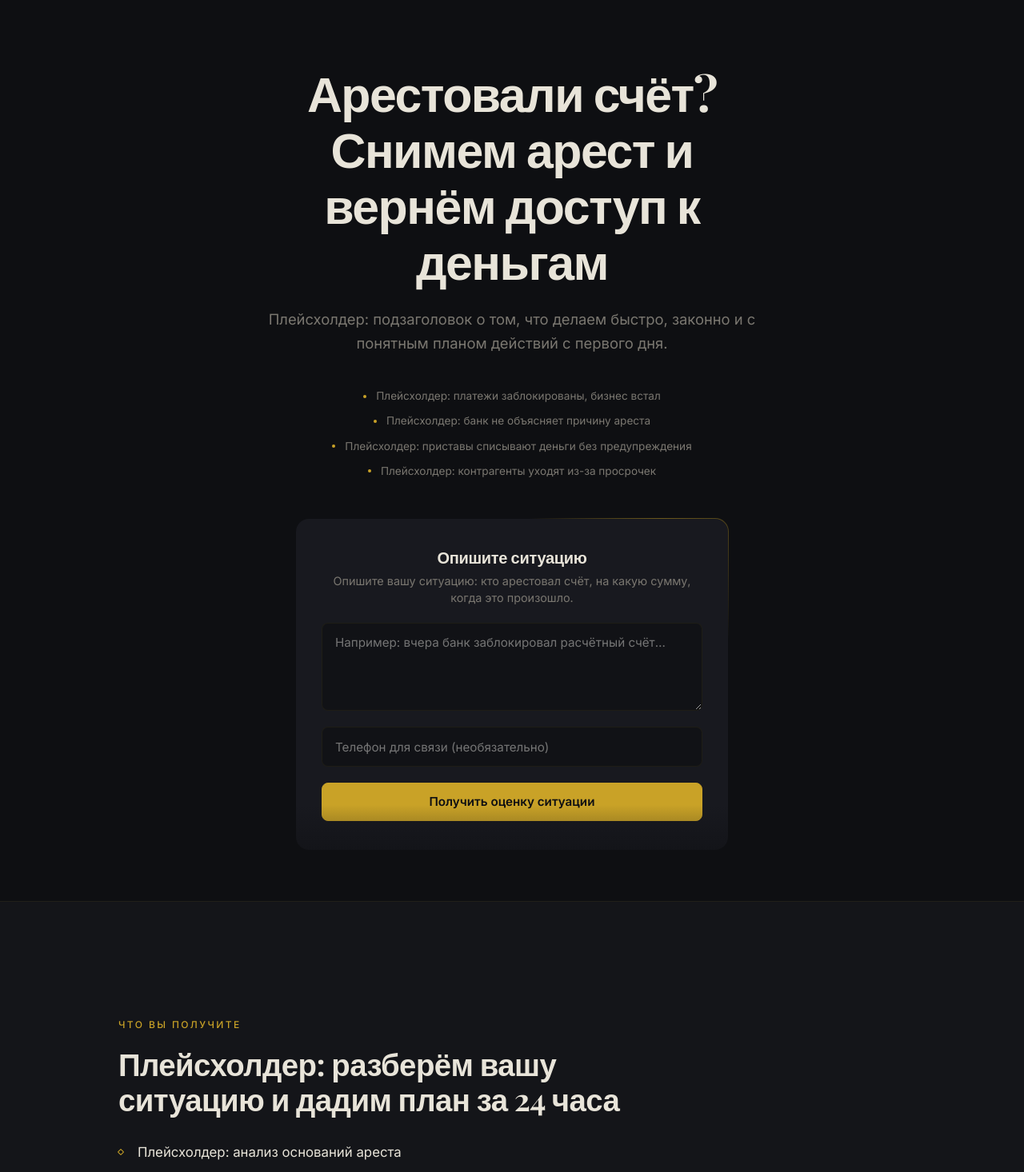
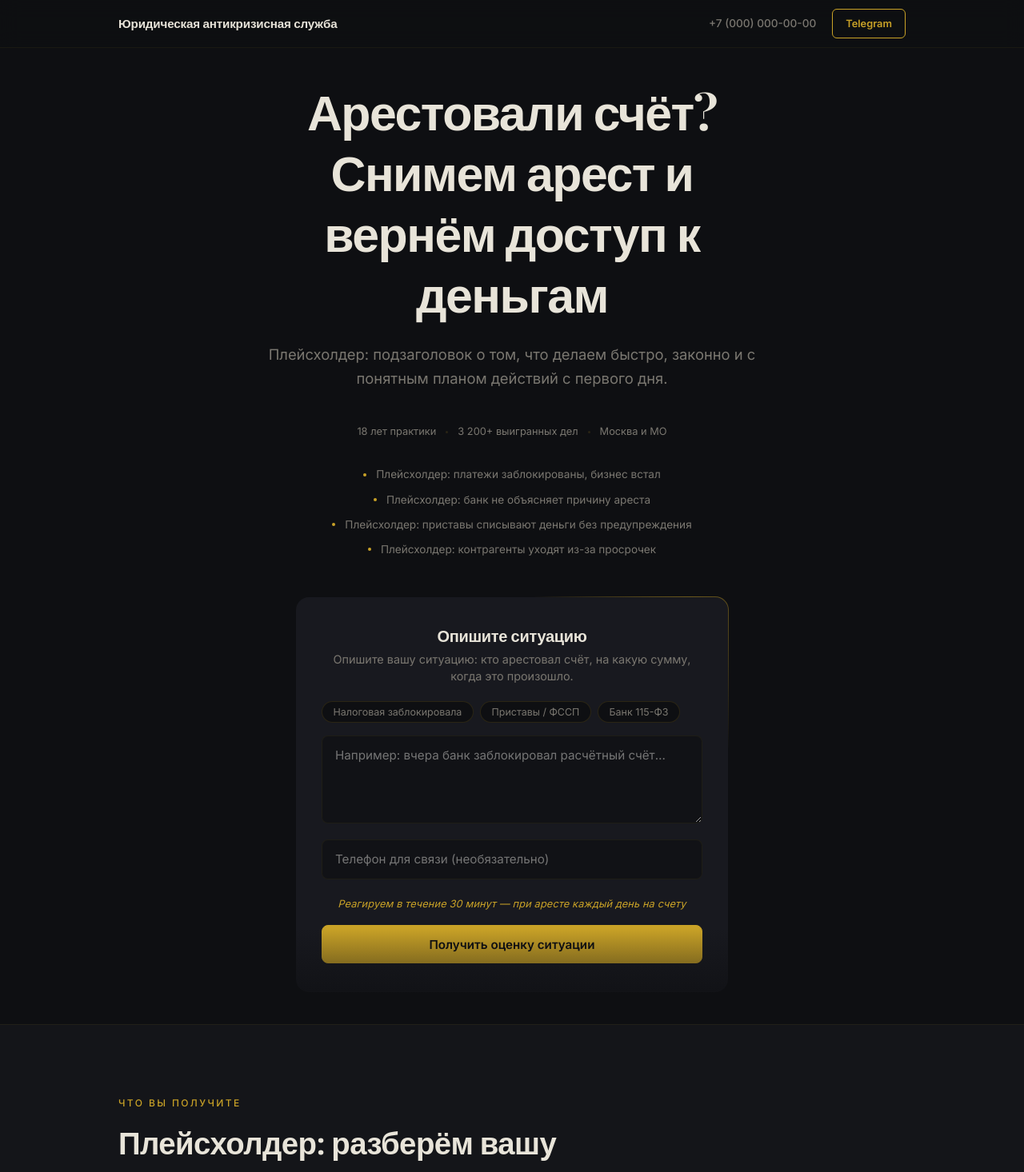
Before and after one commit to edmonddantes2802-ux/YurKom, a Next.js app: page /arest-scheta in a window 1280 px wide. Shown: the top 1466 px of the page at 80% size. Built offline with nearby package versions, Linux system fonts and the light colour scheme; no server answers; a web font is replaced by a local one.

Commit message:
landing polish: header, spacing, hero trust, repeat CTA, form hints

```diff
--- a/app/[slug]/page.tsx
+++ b/app/[slug]/page.tsx
@@ -3,9 +3,11 @@ import { notFound } from 'next/navigation';
 import { landings } from '@/content/landings';
 import { legalServiceSchema, faqSchema } from '@/lib/schema';
 import ScrollReveal from '@/components/ScrollReveal';
+import Header from '@/components/Header';
 import Hero from '@/components/Hero';
 import Offer from '@/components/Offer';
 import Cases from '@/components/Cases';
+import RepeatCTA from '@/components/RepeatCTA';
 import Steps from '@/components/Steps';
 import FAQ from '@/components/FAQ';
 import Footer from '@/components/Footer';
@@ -51,12 +53,15 @@ export default async function LandingPage({ params }: Props) {
         dangerouslySetInnerHTML={{ __html: JSON.stringify(jsonLd) }}
       />
       <ScrollReveal />
+      <Header />
       <main>
         <Hero landing={landing} />
         <Offer offer={landing.offer} />
         <Cases cases={landing.cases} />
+        <RepeatCTA />
         <Steps steps={landing.steps} />
         <FAQ faq={landing.faq} />
+        <RepeatCTA />
       </main>
       <Footer />
     </>
--- a/app/globals.css
+++ b/app/globals.css
@@ -27,7 +27,8 @@
   --container-wide: 1200px;
   --radius:         10px;
   --radius-lg:      16px;
-  --section-gap:    clamp(5rem, 12vw, 9rem);
+  --section-gap:    clamp(3rem, 7vw, 5.5rem);
+  --header-h:       60px;
 
   /* Анимации */
   --ease-out-expo: cubic-bezier(0.16, 1, 0.3, 1);
@@ -38,7 +39,7 @@
    Сброс
    ========================================================================== */
 *, *::before, *::after { box-sizing: border-box; margin: 0; padding: 0; }
-html { scroll-behavior: smooth; }
+html { scroll-behavior: smooth; scroll-padding-top: calc(var(--header-h) + 1rem); }
 
 body {
   background: var(--color-bg);
@@ -65,6 +66,7 @@ h1, h2, h3 {
 h1 {
   font-size: clamp(2.4rem, 5.5vw, 3.8rem);
   letter-spacing: -0.025em;
+  line-height: 1.25;
 }
 
 h2 {
@@ -151,7 +153,8 @@ a:hover { color: var(--color-accent-hover); }
   display: flex;
   align-items: center;
   justify-content: center;
-  padding-block: clamp(4rem, 10vh, 7rem) clamp(3rem, 8vh, 5rem);
+  padding-top: calc(var(--header-h) + clamp(2rem, 5vh, 4rem));
+  padding-bottom: clamp(2rem, 5vh, 4rem);
   position: relative;
 }
 
@@ -226,6 +229,169 @@ a:hover { color: var(--color-accent-hover); }
     align-items: center;
   }
 }
+
+/* ---- Trust markers (под подзаголовком) ---------------------------------- */
+.hero-trust {
+  display: flex;
+  flex-wrap: wrap;
+  justify-content: center;
+  align-items: center;
+  gap: 0.25rem 0;
+  margin-bottom: 2rem;
+  font-size: 0.8rem;
+  color: var(--color-text-muted);
+}
+
+.hero-trust span {
+  white-space: nowrap;
+}
+
+.hero-trust .sep {
+  width: 3px;
+  height: 3px;
+  border-radius: 50%;
+  background: var(--color-border-strong);
+  display: inline-block;
+  margin: 0 0.75rem;
+  vertical-align: middle;
+}
+
+@media (max-width: 640px) {
+  .hero-trust { flex-direction: column; gap: 0.35rem; }
+  .hero-trust .sep { display: none; }
+}
+
+/* ---- Urgency badge (над кнопкой формы) --------------------------------- */
+.urgency-badge {
+  display: block;
+  text-align: center;
+  font-size: 0.8rem;
+  color: var(--color-accent);
+  margin-bottom: 1rem;
+  letter-spacing: 0.01em;
+  font-style: italic;
+}
+
+/* ==========================================================================
+   Header — sticky, blur backdrop
+   ========================================================================== */
+.site-header {
+  position: fixed;
+  top: 0;
+  left: 0;
+  right: 0;
+  z-index: 100;
+  height: var(--header-h);
+  display: flex;
+  align-items: center;
+  background: rgba(14, 15, 18, 0.8);
+  backdrop-filter: blur(12px);
+  -webkit-backdrop-filter: blur(12px);
+  border-bottom: 1px solid var(--color-border);
+  transition: background 0.3s;
+}
+
+.header-inner {
+  display: flex;
+  align-items: center;
+  justify-content: space-between;
+  width: 100%;
+  max-width: var(--container-max);
+  margin: 0 auto;
+  padding: 0 clamp(1.5rem, 5vw, 3rem);
+}
+
+.header-logo {
+  font-family: var(--font-serif);
+  font-size: 0.95rem;
+  font-weight: 700;
+  color: var(--color-text);
+  text-decoration: none;
+  letter-spacing: -0.01em;
+  white-space: nowrap;
+  transition: color 0.2s;
+}
+
+.header-logo:hover { color: var(--color-accent); }
+
+.header-actions {
+  display: flex;
+  align-items: center;
+  gap: 1.25rem;
+}
+
+.header-phone {
+  font-family: var(--font-sans);
+  font-size: 0.85rem;
+  font-weight: 500;
+  color: var(--color-text-muted);
+  text-decoration: none;
+  transition: color 0.2s;
+  white-space: nowrap;
+}
+
+.header-phone:hover { color: var(--color-text); }
+
+.header-tg {
+  font-family: var(--font-sans);
+  font-size: 0.8rem;
+  font-weight: 600;
+  color: var(--color-accent);
+  border: 1px solid var(--color-accent);
+  border-radius: 6px;
+  padding: 0.4rem 1rem;
+  text-decoration: none;
+  transition: background 0.2s, color 0.2s;
+  white-space: nowrap;
+}
+
+.header-tg:hover {
+  background: var(--color-accent);
+  color: var(--color-accent-contrast);
+}
+
+@media (max-width: 480px) {
+  .header-logo { font-size: 0.82rem; }
+}
+
+/* ==========================================================================
+   Qualifier hint chips
+   ========================================================================== */
+.qualifier-chips {
+  display: flex;
+  flex-wrap: wrap;
+  gap: 0.5rem;
+  margin-bottom: 1rem;
+}
+
+.qualifier-chip {
+  background: var(--color-bg);
+  border: 1px solid var(--color-border-strong);
+  border-radius: 20px;
+  padding: 0.3rem 0.85rem;
+  font-family: var(--font-sans);
+  font-size: 0.78rem;
+  color: var(--color-text-muted);
+  cursor: pointer;
+  transition: border-color 0.2s, color 0.2s, background 0.2s;
+  white-space: nowrap;
+}
+
+.qualifier-chip:hover {
+  border-color: var(--color-accent);
+  color: var(--color-accent);
+  background: var(--color-accent-soft);
+}
+
+/* ==========================================================================
+   Repeat CTA strip
+   ========================================================================== */
+.cta-strip {
+  text-align: center;
+  padding-block: clamp(2rem, 5vw, 3.5rem);
+}
+
+.cta-strip .btn { min-width: 280px; }
 
 /* ==========================================================================
    Qualifier — «консультационная панель» с золотым свечением
--- /dev/null
+++ b/components/Header.tsx
@@ -0,0 +1,37 @@
+'use client';
+
+import { reachGoal } from '@/lib/analytics';
+
+const PHONE = '+7 (000) 000-00-00';
+const PHONE_HREF = 'tel:+70000000000';
+const TELEGRAM_URL = 'https://t.me/placeholder';
+
+export default function Header() {
+  return (
+    <header className="site-header">
+      <div className="header-inner">
+        <a href="/" className="header-logo">
+          Юридическая антикризисная служба
+        </a>
+        <div className="header-actions">
+          <a
+            href={PHONE_HREF}
+            className="header-phone"
+            onClick={() => reachGoal('phone_click')}
+          >
+            {PHONE}
+          </a>
+          <a
+            href={TELEGRAM_URL}
+            className="header-tg"
+            target="_blank"
+            rel="noopener noreferrer"
+            onClick={() => reachGoal('telegram_click')}
+          >
+            Telegram
+          </a>
+        </div>
+      </div>
+    </header>
+  );
+}
--- a/components/Hero.tsx
+++ b/components/Hero.tsx
@@ -1,5 +1,11 @@
 import type { Landing } from '@/content/landings';
 import Qualifier from '@/components/Qualifier';
+
+const TRUST_MARKERS = [
+  '18 лет практики',
+  '3 200+ выигранных дел',
+  'Москва и МО',
+];
 
 export default function Hero({ landing }: { landing: Landing }) {
   return (
@@ -9,6 +15,14 @@ export default function Hero({ landing }: { landing: Landing }) {
         <p className="hero-subtitle" data-reveal data-reveal-delay="1">
           {landing.subtitle}
         </p>
+        <div className="hero-trust" data-reveal data-reveal-delay="1">
+          {TRUST_MARKERS.map((marker, i) => (
+            <span key={marker}>
+              {i > 0 && <span className="sep" />}
+              {marker}
+            </span>
+          ))}
+        </div>
         <ul className="hero-pains" data-reveal data-reveal-delay="2">
           {landing.painPoints.map((pain) => (
             <li key={pain}>{pain}</li>
--- a/components/Qualifier.tsx
+++ b/components/Qualifier.tsx
@@ -6,18 +6,33 @@ import { reachGoal, collectUtm } from '@/lib/analytics';
 
 type Status = 'idle' | 'sending' | 'success' | 'error';
 
+const HINT_CHIPS = [
+  { label: 'Налоговая заблокировала', prefix: 'Налоговая заблокировала счёт: ' },
+  { label: 'Приставы / ФССП', prefix: 'Судебные приставы арестовали: ' },
+  { label: 'Банк 115-ФЗ', prefix: 'Банк заблокировал по 115-ФЗ: ' },
+];
+
 export default function Qualifier({ slug, prompt }: { slug: string; prompt: string }) {
   const [message, setMessage] = useState('');
   const [phone, setPhone] = useState('');
   const [status, setStatus] = useState<Status>('idle');
   const [errorText, setErrorText] = useState('');
   const startedRef = useRef(false);
+  const textareaRef = useRef<HTMLTextAreaElement>(null);
 
   function handleFocus() {
     if (!startedRef.current) {
       startedRef.current = true;
       reachGoal('qualifier_started');
     }
+  }
+
+  function handleChipClick(prefix: string) {
+    if (!message) {
+      setMessage(prefix);
+    }
+    handleFocus();
+    textareaRef.current?.focus();
   }
 
   async function handleSubmit(e: React.FormEvent<HTMLFormElement>) {
@@ -59,7 +74,7 @@ export default function Qualifier({ slug, prompt }: { slug: string; prompt: stri
 
   if (status === 'success') {
     return (
-      <div className="qualifier-wrap" data-reveal data-reveal-delay="3">
+      <div className="qualifier-wrap" id="qualifier" data-reveal data-reveal-delay="3">
         <div className="qualifier qualifier-success">
           <h3>Заявка отправлена</h3>
           <p className="qualifier-status success">
@@ -71,11 +86,24 @@ export default function Qualifier({ slug, prompt }: { slug: string; prompt: stri
   }
 
   return (
-    <div className="qualifier-wrap" data-reveal data-reveal-delay="3">
+    <div className="qualifier-wrap" id="qualifier" data-reveal data-reveal-delay="3">
       <form className="qualifier" onSubmit={handleSubmit}>
         <h3>Опишите ситуацию</h3>
         <p className="qualifier-hint">{prompt}</p>
+        <div className="qualifier-chips">
+          {HINT_CHIPS.map((chip) => (
+            <button
+              key={chip.label}
+              type="button"
+              className="qualifier-chip"
+              onClick={() => handleChipClick(chip.prefix)}
+            >
+              {chip.label}
+            </button>
+          ))}
+        </div>
         <textarea
+          ref={textareaRef}
           name="message"
           required
           minLength={10}
@@ -100,6 +128,9 @@ export default function Qualifier({ slug, prompt }: { slug: string; prompt: stri
             <input name="website" type="text" tabIndex={-1} autoComplete="off" />
           </label>
         </div>
+        <span className="urgency-badge">
+          Реагируем в течение 30 минут — при аресте каждый день на счету
+        </span>
         <Button type="submit" disabled={status === 'sending'} style={{ width: '100%' }}>
           {status === 'sending' ? 'Отправляем…' : 'Получить оценку ситуации'}
         </Button>
--- /dev/null
+++ b/components/RepeatCTA.tsx
@@ -0,0 +1,9 @@
+export default function RepeatCTA() {
+  return (
+    <div className="cta-strip" data-reveal>
+      <a href="#qualifier" className="btn btn-primary">
+        Получить оценку ситуации
+      </a>
+    </div>
+  );
+}
```
Also changed, not shown: .claude/settings.local.json, 1 other file (tests, documents, lock files or other folders).
